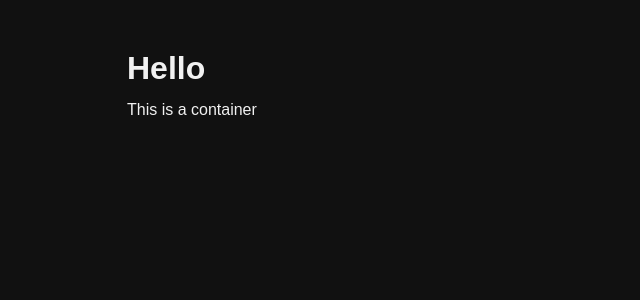
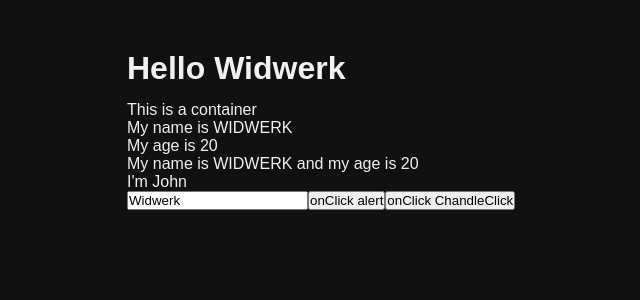
Before and after one commit to CodeurCopieur/react-js-cours, a React (Vite) app in the folder 2.Créer-une-app-React/3.Les-bases-de-React/: page / in a window 1280 px wide. Shown: the top 300 px of the page, without its empty margins (113-753 px from the left). Built offline with nearby package versions, Linux system fonts and the light colour scheme.

Commit message:
La syntaxe et les fonctionnalités JSX

```diff
--- a/2.Créer-une-app-React/3.Les-bases-de-React/src/lessons/1.Le-JSX/Container.jsx
+++ b/2.Créer-une-app-React/3.Les-bases-de-React/src/lessons/1.Le-JSX/Container.jsx
@@ -1,8 +1,30 @@
+import React, { useState } from 'react';
+
 function Container() {
+    const [name, setName] = useState("Widwerk");
+    const age = 20;
+    const handleClick = (e) => {
+        console.log("handleClick", e);
+        alert("handleClick", e);
+    }
     return (
         <div>
-            <h1>Hello</h1>
+            <h1>Hello {name}</h1>
             <p>This is a container</p>
+            <p>My name is {name.toUpperCase()}</p>
+            <p>My age is {age}</p>
+            <p>My name is {name.toUpperCase()} and my age is {age}</p>
+            <p className="text-red-500">
+                {name === "Widwerk" && <span>I'm John</span>}
+            </p>
+            <input
+                type="text"
+                placeholder="Enter your name"
+                value={name}
+                onChange={(e) => setName(e.target.value)}
+            />
+            <button onClick={() => alert("alert")}>onClick alert</button>
+            <button onClick={handleClick}>onClick ChandleClick</button>
         </div>
     )
 }
```
